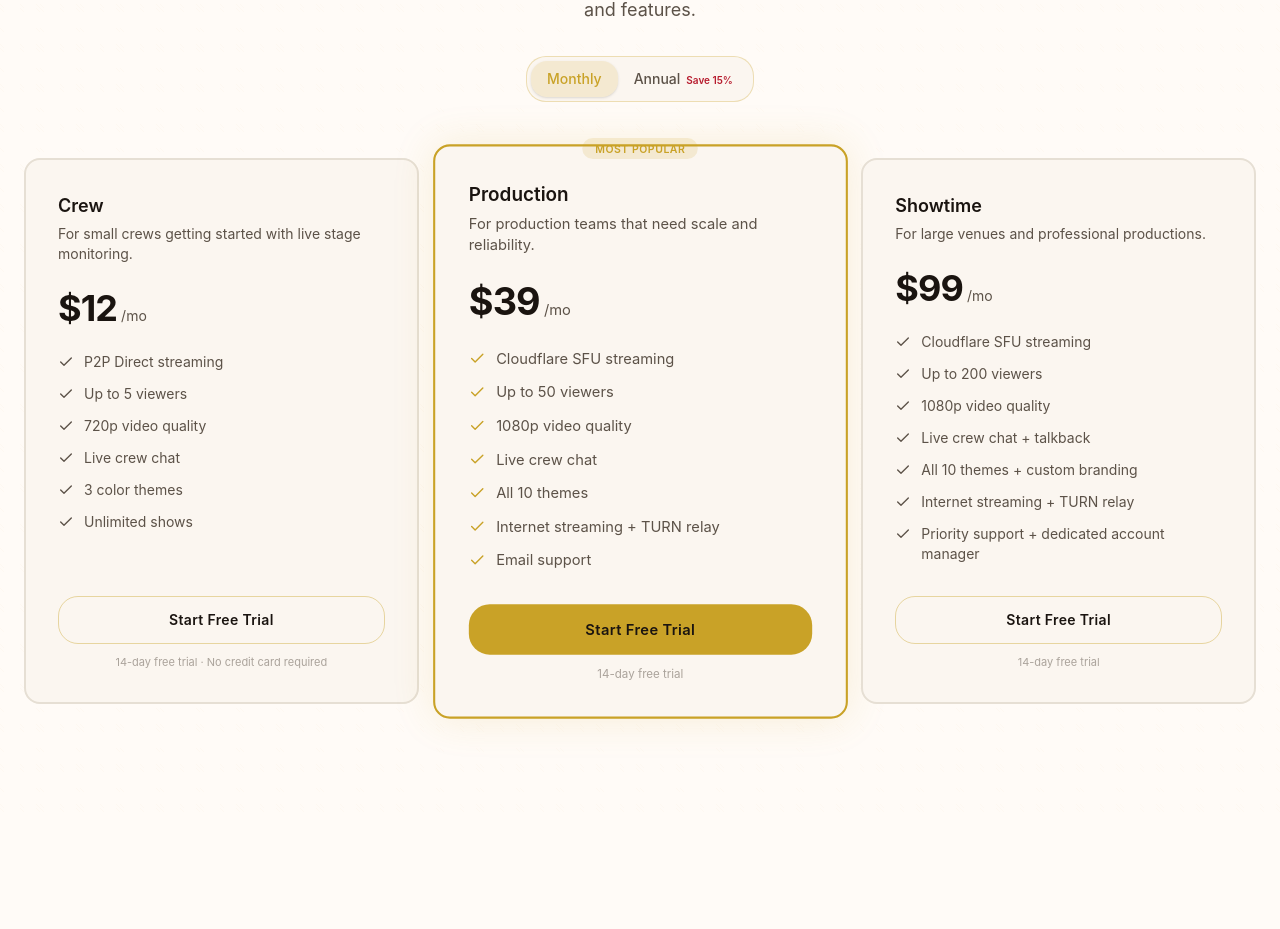
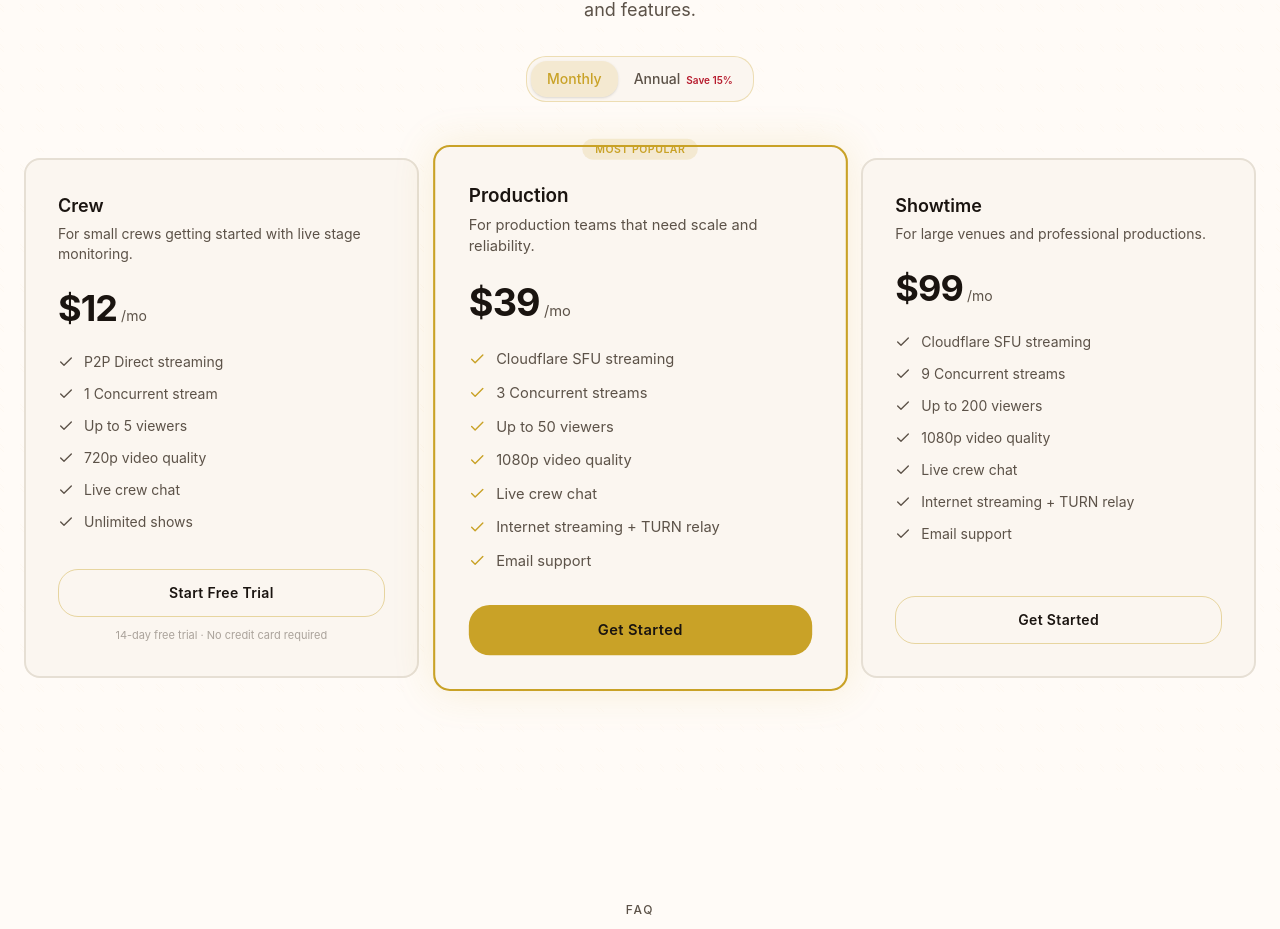
Before and after one commit to christianfurr/stagelink-homepage, a Next.js app: page / in a window 1280 px wide. Shown: the part 3320-4249 px from the top of the page. Built offline with nearby package versions, Linux system fonts and the light colour scheme; no server answers.

Commit message:
Update pricing tiers with new features and CTA changes
- Added concurrent stream options for each pricing tier.
- Updated call-to-action text from "Start Free Trial" to "Get Started".
- Removed color theme references from the features list.

```diff
--- a/src/components/landing/pricing.tsx
+++ b/src/components/landing/pricing.tsx
@@ -102,7 +102,7 @@
                 }`}
               >
                 {isPopular && (
-                  <div className="absolute -top-3 left-1/2 -translate-x-1/2">
+                  <div className="absolute -top-3 left-1/2 -translate-x-1/2 z-10">
                     <span className="rounded-full bg-gold/15 px-3 py-1 text-[10px] font-semibold uppercase tracking-wider text-gold">
                       Most Popular
                     </span>
--- a/src/data/pricing.ts
+++ b/src/data/pricing.ts
@@ -17,10 +17,10 @@
     description: "For small crews getting started with live stage monitoring.",
     features: [
       "P2P Direct streaming",
+      "1 Concurrent stream",
       "Up to 5 viewers",
       "720p video quality",
       "Live crew chat",
-      "3 color themes",
       "Unlimited shows",
     ],
     cta: "Start Free Trial",
@@ -33,15 +33,15 @@
     description: "For production teams that need scale and reliability.",
     features: [
       "Cloudflare SFU streaming",
+      "3 Concurrent streams",
       "Up to 50 viewers",
       "1080p video quality",
       "Live crew chat",
-      "All 10 themes",
       "Internet streaming + TURN relay",
       "Email support",
     ],
-    cta: "Start Free Trial",
-    ctaHint: "14-day free trial",
+    cta: "Get Started",
+    ctaHint: "",
     popular: true,
   },
   {
@@ -51,14 +51,14 @@
     description: "For large venues and professional productions.",
     features: [
       "Cloudflare SFU streaming",
+      "9 Concurrent streams",
       "Up to 200 viewers",
       "1080p video quality",
-      "Live crew chat + talkback",
-      "All 10 themes + custom branding",
+      "Live crew chat",
       "Internet streaming + TURN relay",
-      "Priority support + dedicated account manager",
+      "Email support",
     ],
-    cta: "Start Free Trial",
-    ctaHint: "14-day free trial",
+    cta: "Get Started",
+    ctaHint: "",
   },
 ];
```
Also changed, not shown: 1 other file (tests, documents, lock files or other folders).
